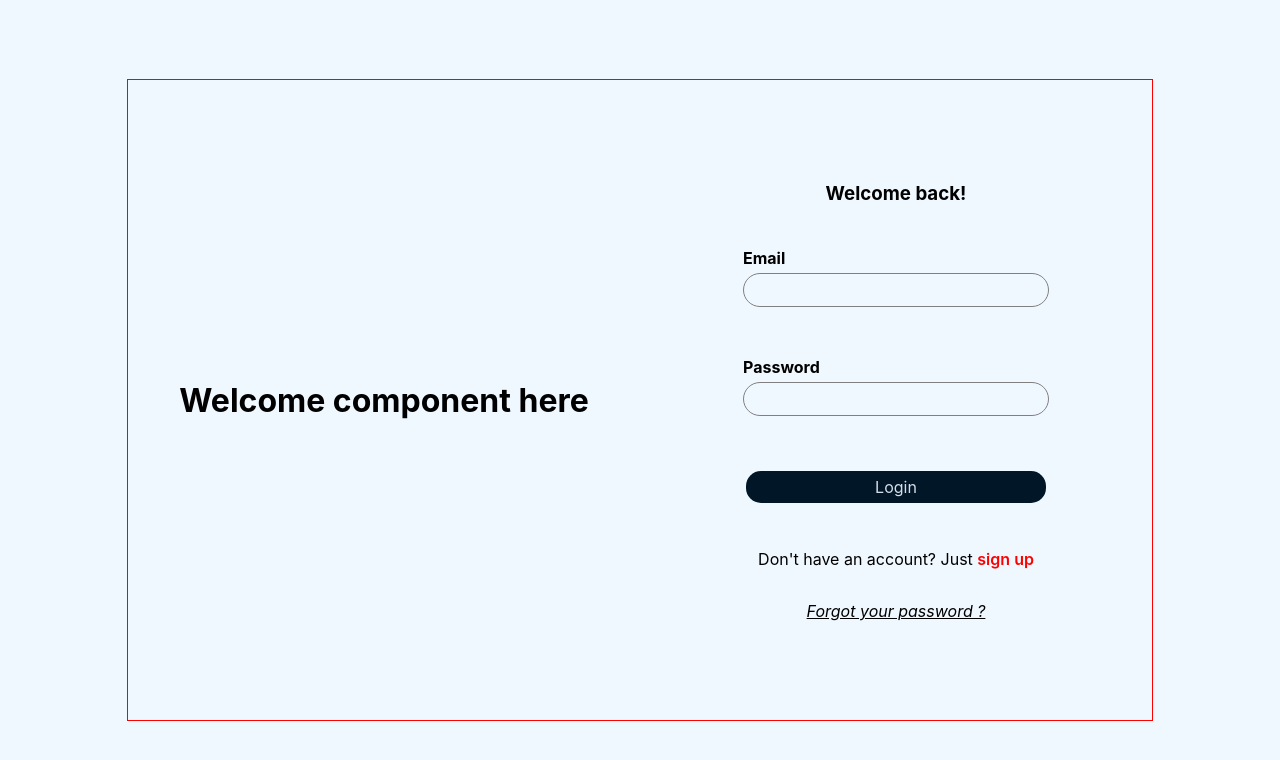
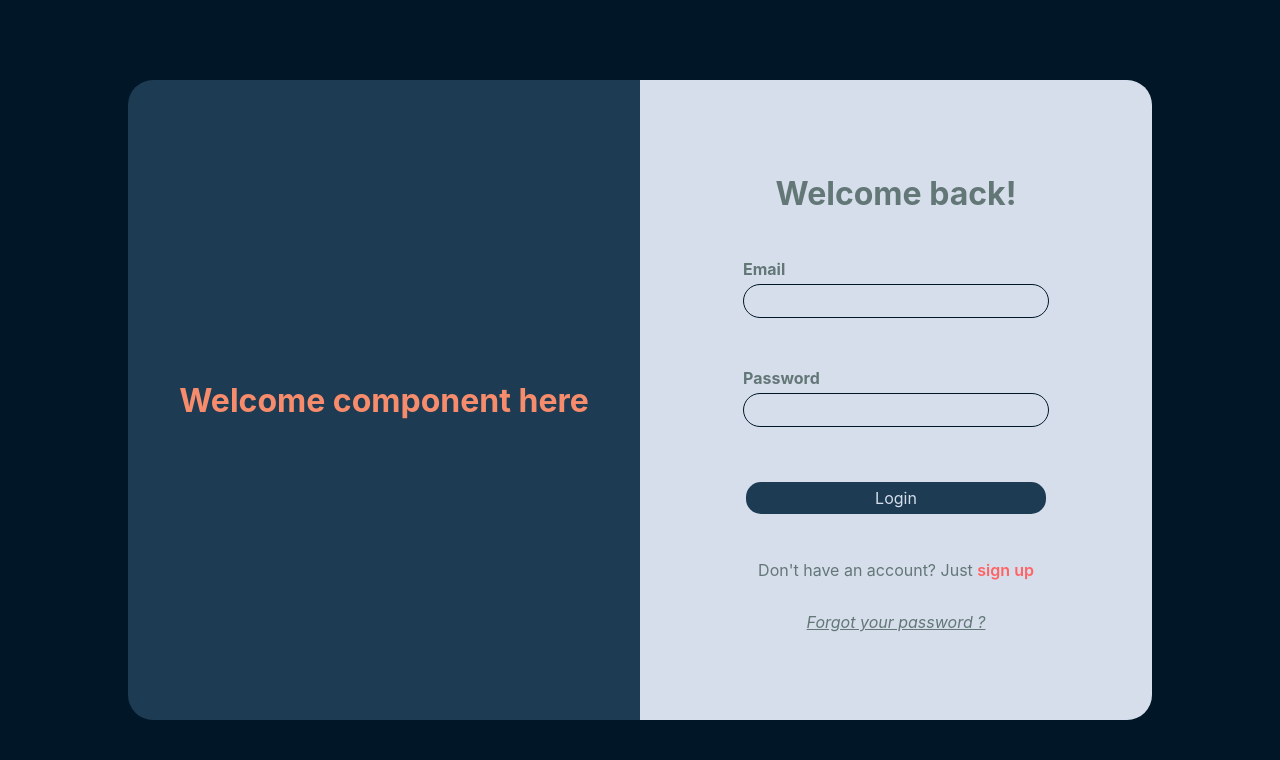
Before and after one commit to Martinelli-89/REP_pos, a React (Create React App) app in the folder frontend/: page / in a window 1280 px wide. Shown: the top 760 px of the page. Built offline with nearby package versions, Linux system fonts and the light colour scheme.

Commit message:
added styling

```diff
--- a/frontend/src/Components/Button/Button.scss
+++ b/frontend/src/Components/Button/Button.scss
@@ -4,7 +4,7 @@
     justify-content: center;
     align-items: center;
     border-radius: 15px;
-    background-color:#011627 ;
+    background-color: #1D3B53;
     color: #D6DEEB;
     width: 300px;
     height: 32px;
--- a/frontend/src/Components/Input/Input.scss
+++ b/frontend/src/Components/Input/Input.scss
@@ -16,7 +16,10 @@
 
         width: 300px;
         height: 30px;
-        border: 0.5px solid grey;
+        border: 0.5px solid #011627;
+        color: #5F7E97;
+        font-weight: 600;
+        font-size: large;
         border-radius: 25px;
         background-color: transparent;
         text-indent: 5px;
--- a/frontend/src/Components/Login/Login.jsx
+++ b/frontend/src/Components/Login/Login.jsx
@@ -11,7 +11,7 @@ export const Login = (props) => {
     return (
 
         <>
-            <h3>Welcome back!</h3>
+            <h1>Welcome back!</h1>
             <Input label="Email" type="text" />
             <Input type="Password" />
             <Button text="Login" onClick={signUp} />
--- a/frontend/src/Components/Login/Login.scss
+++ b/frontend/src/Components/Login/Login.scss
@@ -1,6 +1,6 @@
 p .signUp {
 
-    color: red;
+    color: #FF6363;
     font-weight: 600;
     cursor: pointer;
 
--- a/frontend/src/Containers/LoginSignUp/LoginSignUp.scss
+++ b/frontend/src/Containers/LoginSignUp/LoginSignUp.scss
@@ -5,7 +5,8 @@
     display: flex;
     justify-content: center;
     align-items: center;
-    border:1px solid red;
+    border-radius: 12px;
+
 
     .leftPanel {
 
@@ -14,6 +15,11 @@
         display: flex;
         justify-content: center;
         align-items: center;
+        background-color: yellow;
+        border-bottom-left-radius: 25px;
+        border-top-left-radius: 25px;
+        background-color: #1D3B53;
+        color:	#F78C6C;
 
     }
 
@@ -25,7 +31,10 @@
         flex-direction: column;
         justify-content: center;
         align-items: center;
-
+        background-color: #D6DEEB;
+        color:		#637777;
+        border-top-right-radius: 25px;
+        border-bottom-right-radius: 25px;
     }
 
 }
--- a/frontend/src/index.scss
+++ b/frontend/src/index.scss
@@ -5,7 +5,7 @@ body {
     sans-serif;
   -webkit-font-smoothing: antialiased;
   -moz-osx-font-smoothing: grayscale;
-  background-color: aliceblue;
+  background-color:#011627;
 }
 
 code {
```
